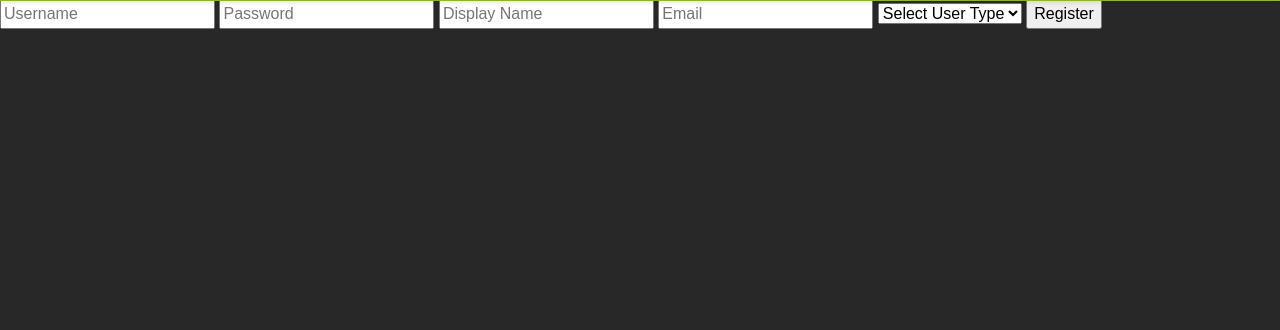
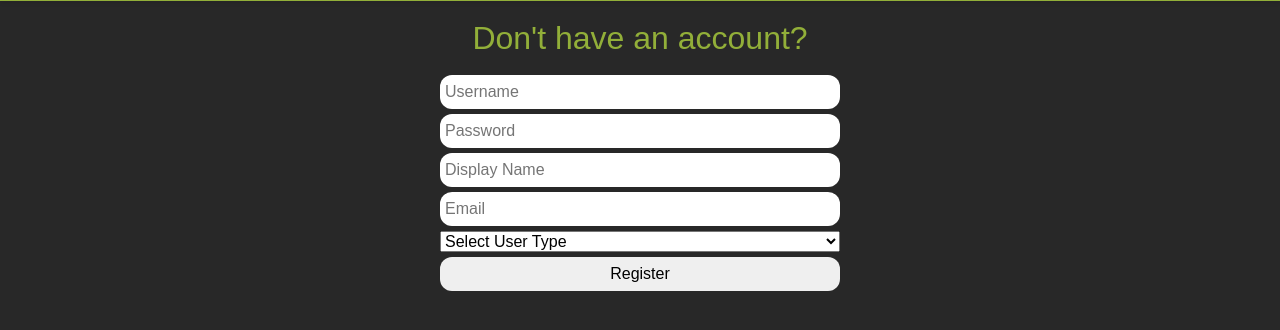
Before and after one commit to nico1831/peaterpan, a Django app: template OneDrive/Coding Projects and Lessons/Django/Django Projects/Projects/peaterpan/user_management/templates/user_management/register.html in a window 1280 px wide. Shown: the part 61-391 px from the top of the page. Run offline with Django 3.2, Linux system fonts and the light colour scheme; the template is opened without the code that fills it, so the values that code supplies are empty; some web fonts are replaced.

Commit message:
final design before 1st deploy

```diff
--- a/OneDrive/Coding Projects and Lessons/Django/Django Projects/Projects/peaterpan/user_management/templates/user_management/register.html
+++ b/OneDrive/Coding Projects and Lessons/Django/Django Projects/Projects/peaterpan/user_management/templates/user_management/register.html
@@ -6,8 +6,9 @@
 {% block style %}<style></style>{% endblock %}
 
 {% block body %}
-    <div class="login-form">
 
+    <div class="regis-part">
+    <h2>Don't have an account?</h2>
     <form action="{% url 'register' %}" method="post" class="update-add-form" enctype="multipart/form-data">
         {% csrf_token %}
         <input type="text" name="username" placeholder="Username">
@@ -36,6 +37,7 @@
 
         <input type="submit" value="Register" class="button-container">
     </form>
+    </div>
 
 
     <div id="seller-verification-popup" style="display:none; border: 1px solid #ccc; padding: 20px; margin-top: 20px;">
@@ -78,5 +80,45 @@
     });
     </script>
 
+    <style>
+        .update-add-form {
+            display: flex;
+            flex-direction: column;
+            width: 100%; /* or a specific width like 300px for narrow form */
+            max-width: 400px; /* optional, limits width */
+            margin: 0 auto; /* center the form horizontally if desired */
+            gap: 5px
+        }
+        h2{
+            color: #92af39;
+            margin-top: 20px;
+        }
+        .regis-part{
+            display: flex;
+            flex-direction: column;
+            align-items: center;
+            gap: 10px;
+            margin-top: 20px;
+        }
+        input{
+            border-radius: 12px;
+            border: none;
+            padding: 5px;
+        }
+#seller-verification-popup,
+#seller-verification-popup h3,
+#seller-verification-popup label,
+#seller-verification-popup button {
+    color: #92af39 !important;
+}
+#seller-verification-popup input {
+  color: #92af39 !important;
+}
+#seller-verification-popup input::placeholder {
+  color: #a4bfa0 !important;
+}
+
+
+    </style>
 
 {% endblock %}
```
Also changed, not shown: OneDrive/Coding Projects and Lessons/Django/Django Projects/Projects/peaterpan/user_management/views.py (+10 -1 lines), OneDrive/Coding Projects and Lessons/Django/Django Projects/Projects/peaterpan/db.sqlite3, OneDrive/Coding Projects and Lessons/Django/Django Projects/Projects/peaterpan/media/business_docs/1200px-Schweinebauch-2.jpg (added), OneDrive/Coding Projects and Lessons/Django/Django Projects/Projects/peaterpan/media/business_docs/1200px-Schweinebauch-2_F5yYtdK.jpg (added), OneDrive/Coding Projects and Lessons/Django/Django Projects/Projects/peaterpan/media/business_docs/1200px-Schweinebauch-2_WY92pEt.jpg (added), OneDrive/Coding Projects and Lessons/Django/Django Projects/Projects/peaterpan/media/product_pics/32717_Chicken-Kebabs_001_i05-des_UdMp871.jpg (added).
